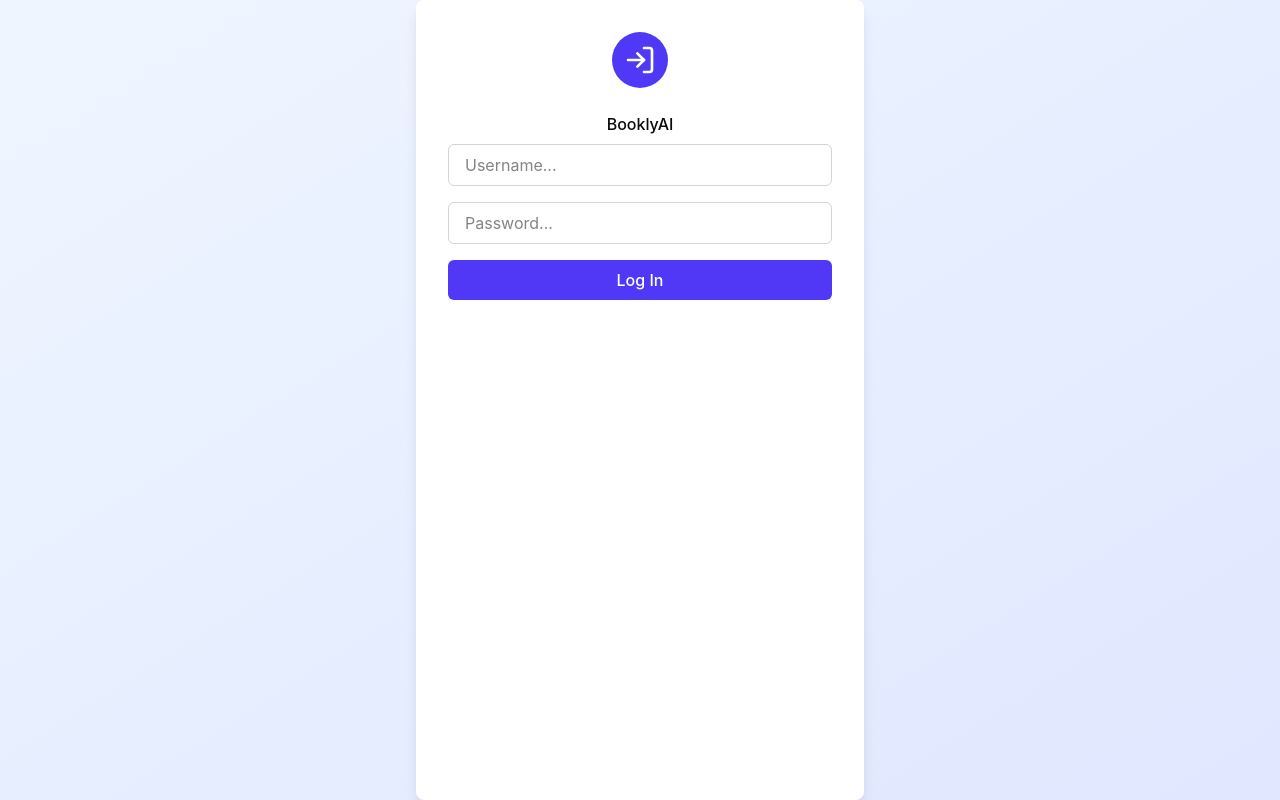
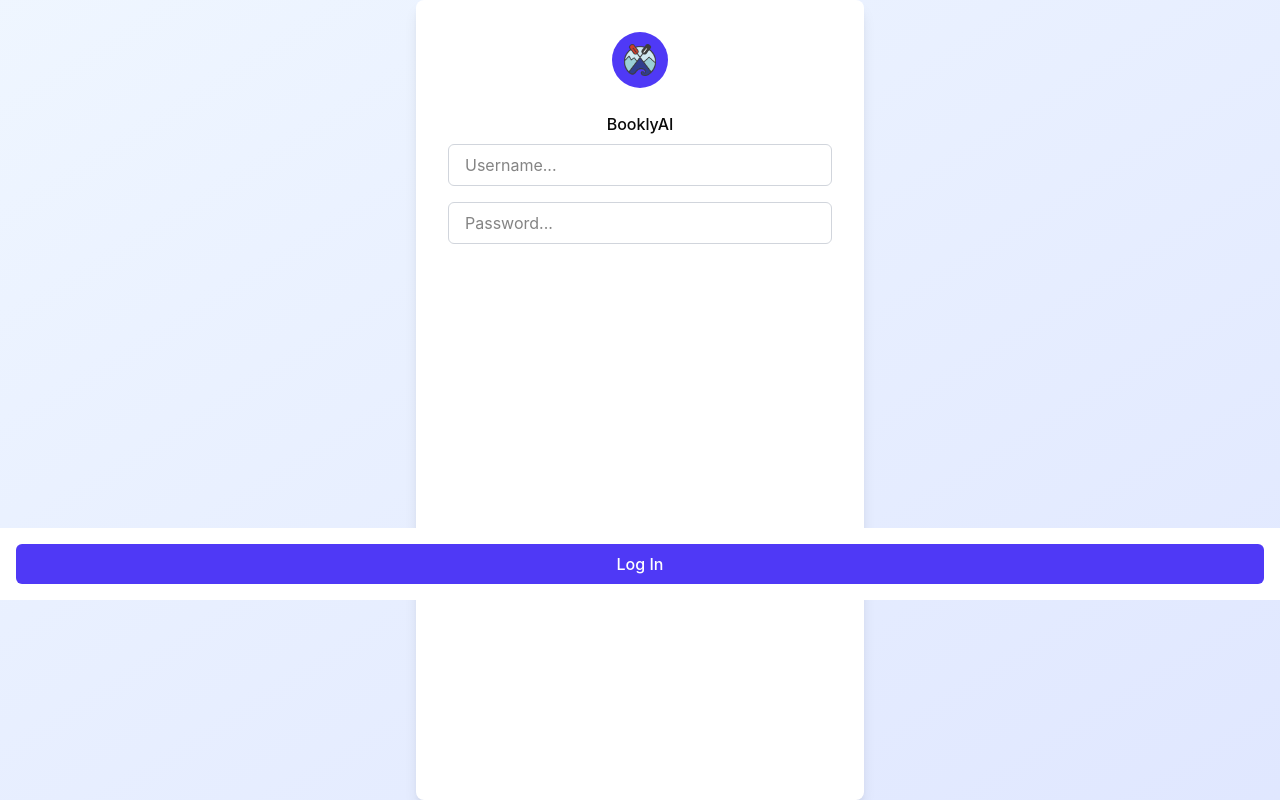
Before and after one commit to SudyStefan/MSD_UX_Prototype, a React (Vite) app: page / in a window 1280 px wide. Built offline with nearby package versions, Linux system fonts and the light colour scheme.

Commit message:
login done

```diff
--- a/src/app/components/LoginPage.tsx
+++ b/src/app/components/LoginPage.tsx
@@ -1,5 +1,6 @@
 import { useState } from "react";
 import { LogIn } from "lucide-react";
+import logo from "./logo_notext.png";
 
 interface LoginPageProps {
   onLogin: (email: string) => void;
@@ -21,7 +22,7 @@ export function LoginPage({ onLogin }: LoginPageProps) {
       <div className="bg-white min-h-screen p-8 rounded-lg shadow-lg w-full max-w-md">
         <div className="flex items-center justify-center mb-6">
           <div className="bg-indigo-600 p-3 rounded-full">
-            <LogIn className="text-white" size={32} />
+            <img src={logo} alt="BooklyAI Logo" className="h-8 w-auto" />
           </div>
         </div>
 
@@ -29,10 +30,7 @@ export function LoginPage({ onLogin }: LoginPageProps) {
 
         <form onSubmit={handleSubmit} className="space-y-4">
           <div>
-            <label
-              htmlFor="email"
-              className="block text-sm mb-1"
-            />
+            <label htmlFor="email" className="block text-sm mb-1" />
             <input
               id="email"
               type="email"
@@ -45,10 +43,7 @@ export function LoginPage({ onLogin }: LoginPageProps) {
           </div>
 
           <div>
-            <label
-              htmlFor="password"
-              className="block text-sm mb-1"
-            />
+            <label htmlFor="password" className="block text-sm mb-1" />
             <input
               id="password"
               type="password"
@@ -59,13 +54,14 @@ export function LoginPage({ onLogin }: LoginPageProps) {
               required
             />
           </div>
-
+          <div className="fixed bottom-50 left-0 w-full p-4 bg-white">
             <button
               type="submit"
               className="w-full bg-indigo-600 text-white py-2 rounded-md hover:bg-indigo-700 transition-colors"
             >
               Log In
             </button>
+          </div>
         </form>
       </div>
     </div>
```
Also changed, not shown: src/app/components/logo_notext.png (added). Lines whose indentation alone changed are shown as unchanged.
